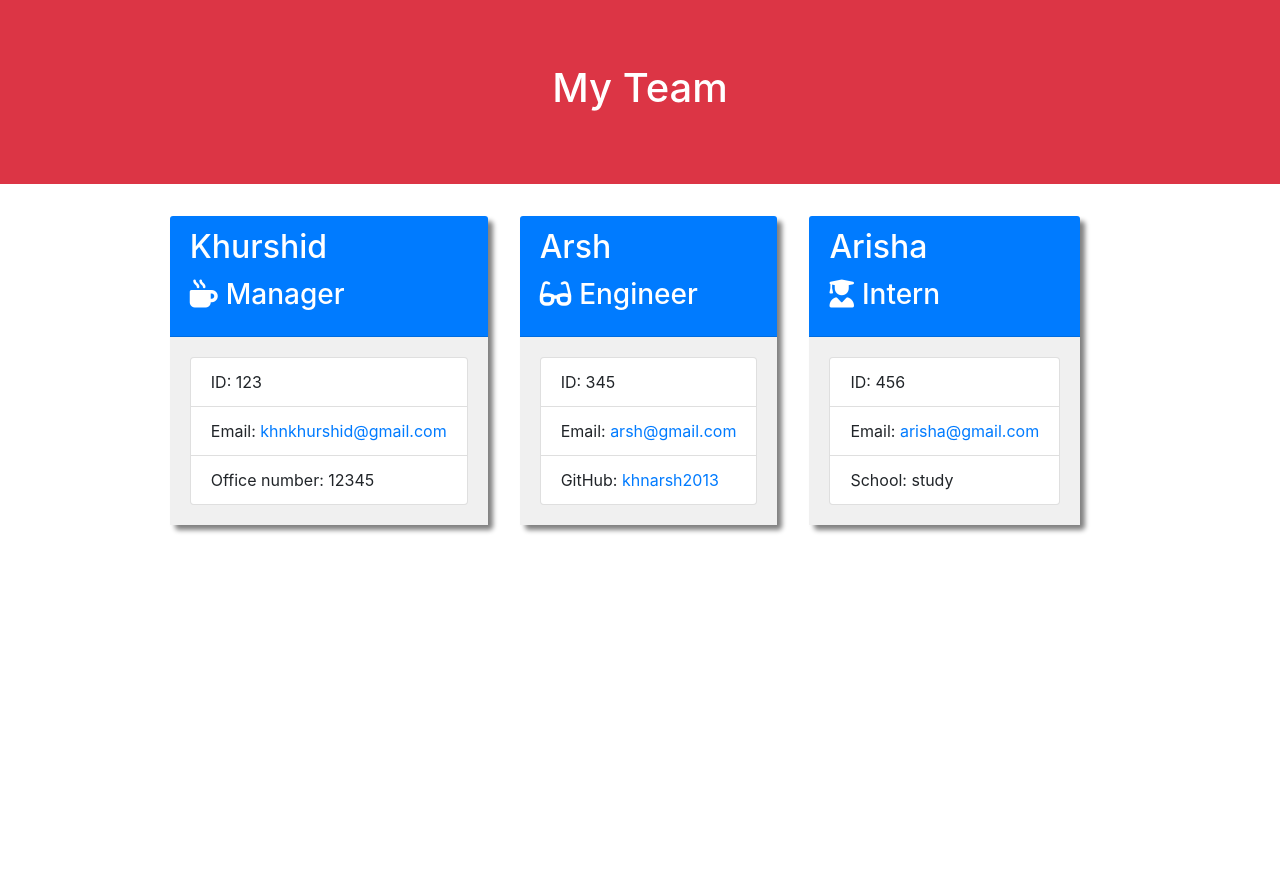
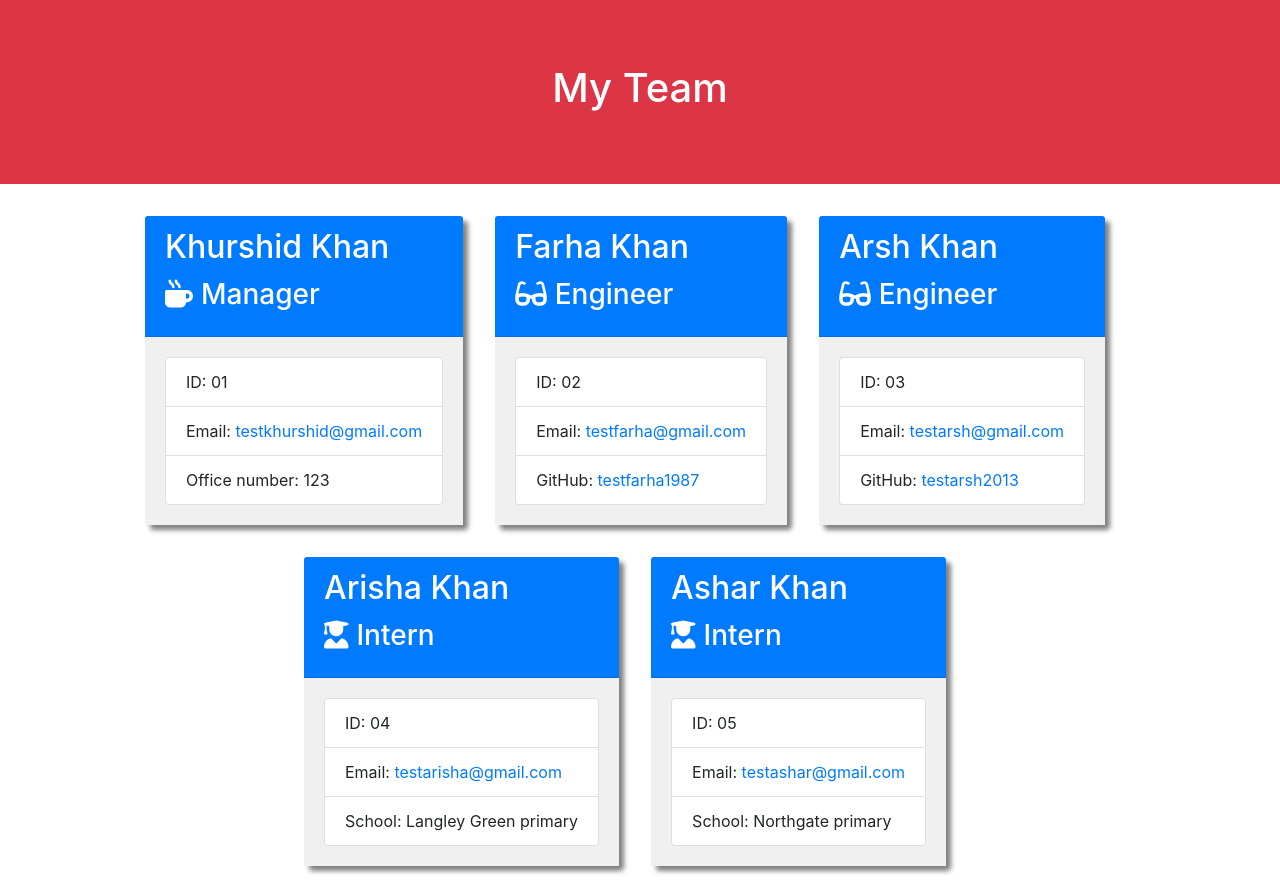
Before and after one commit to khnfarha1987/TDD-Team-Profile-Generator, a website: page output/team.html in a window 1280 px wide. Before the commit the page ends 800 px from the top, so only its background shows below. Drawn offline with nearby package versions, Linux system fonts and the light colour scheme.

```diff
--- a/output/team.html
+++ b/output/team.html
@@ -27,42 +27,70 @@
 
 <div class="card employee-card">
     <div class="card-header bg-primary text-white">
-        <h2 class="card-title">Khurshid</h2>
+        <h2 class="card-title">Khurshid Khan</h2>
         <h3 class="card-title"><i class="fas fa-mug-hot mr-2"></i>Manager</h3>
     </div>
     <div class="card-body">
         <ul class="list-group">
-            <li class="list-group-item">ID: 123</li>
-            <li class="list-group-item">Email: <a href="mailto:khnkhurshid@gmail.com">khnkhurshid@gmail.com</a></li>
-            <li class="list-group-item">Office number: 12345</li>
+            <li class="list-group-item">ID: 01</li>
+            <li class="list-group-item">Email: <a href="mailto:testkhurshid@gmail.com">testkhurshid@gmail.com</a></li>
+            <li class="list-group-item">Office number: 123</li>
         </ul>
     </div>
 </div>
 
 <div class="card employee-card">
     <div class="card-header bg-primary text-white">
-        <h2 class="card-title">Arsh</h2>
+        <h2 class="card-title">Farha Khan</h2>
         <h3 class="card-title"><i class="fas fa-glasses mr-2"></i>Engineer</h3>
     </div>
     <div class="card-body">
         <ul class="list-group">
-            <li class="list-group-item">ID: 345</li>
-            <li class="list-group-item">Email: <a href="mailto:arsh@gmail.com">arsh@gmail.com</a></li>
-            <li class="list-group-item">GitHub: <a href="https://github.com/khnarsh2013" target="_blank" rel="noopener noreferrer">khnarsh2013</a></li>
+            <li class="list-group-item">ID: 02</li>
+            <li class="list-group-item">Email: <a href="mailto:testfarha@gmail.com">testfarha@gmail.com</a></li>
+            <li class="list-group-item">GitHub: <a href="https://github.com/testfarha1987" target="_blank" rel="noopener noreferrer">testfarha1987</a></li>
         </ul>
     </div>
 </div>
 
 <div class="card employee-card">
     <div class="card-header bg-primary text-white">
-        <h2 class="card-title">Arisha</h2>
+        <h2 class="card-title">Arsh Khan</h2>
+        <h3 class="card-title"><i class="fas fa-glasses mr-2"></i>Engineer</h3>
+    </div>
+    <div class="card-body">
+        <ul class="list-group">
+            <li class="list-group-item">ID: 03</li>
+            <li class="list-group-item">Email: <a href="mailto:testarsh@gmail.com">testarsh@gmail.com</a></li>
+            <li class="list-group-item">GitHub: <a href="https://github.com/testarsh2013" target="_blank" rel="noopener noreferrer">testarsh2013</a></li>
+        </ul>
+    </div>
+</div>
+
+<div class="card employee-card">
+    <div class="card-header bg-primary text-white">
+        <h2 class="card-title">Arisha Khan</h2>
         <h3 class="card-title"><i class="fas fa-user-graduate mr-2"></i>Intern</h3>
     </div>
     <div class="card-body">
         <ul class="list-group">
-            <li class="list-group-item">ID: 456</li>
-            <li class="list-group-item">Email: <a href="mailto:arisha@gmail.com">arisha@gmail.com</a></li>
-            <li class="list-group-item">School: study</li>
+            <li class="list-group-item">ID: 04</li>
+            <li class="list-group-item">Email: <a href="mailto:testarisha@gmail.com">testarisha@gmail.com</a></li>
+            <li class="list-group-item">School: Langley Green primary</li>
+        </ul>
+    </div>
+</div>
+
+<div class="card employee-card">
+    <div class="card-header bg-primary text-white">
+        <h2 class="card-title">Ashar Khan</h2>
+        <h3 class="card-title"><i class="fas fa-user-graduate mr-2"></i>Intern</h3>
+    </div>
+    <div class="card-body">
+        <ul class="list-group">
+            <li class="list-group-item">ID: 05</li>
+            <li class="list-group-item">Email: <a href="mailto:testashar@gmail.com">testashar@gmail.com</a></li>
+            <li class="list-group-item">School: Northgate primary</li>
         </ul>
     </div>
 </div>
--- a/package.json
+++ b/package.json
@@ -14,7 +14,7 @@
     "inquirer": "^6.3.1"
   },
   "devDependencies": {
-    "jest": "^24.8.0"
+    "jest": "^24.9.0"
   },
   "author": "",
   "license": "ISC"
```
Also changed, not shown: README.md, images/img-1.png (added), images/img-2.png (added), images/img-3.png (added), 4 other files.
